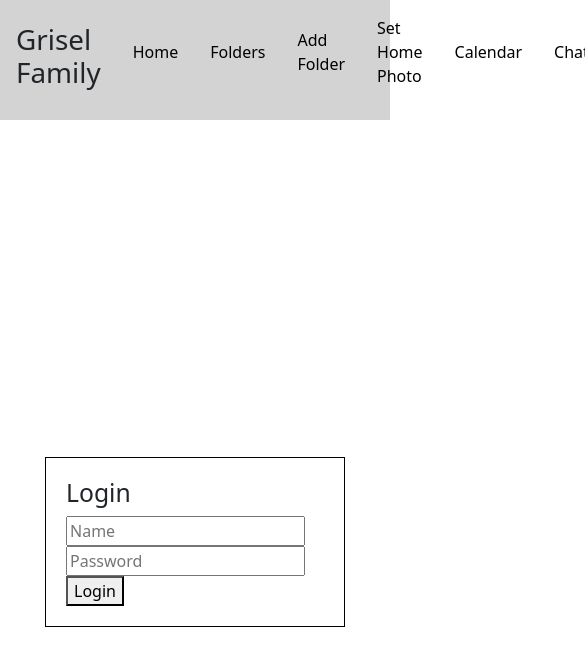
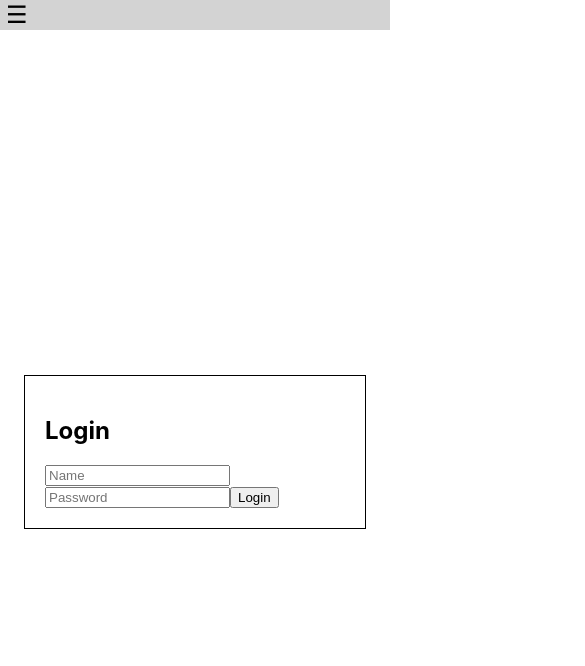
Before and after one commit to edsardgrisel/family-website-frontend, a React (Create React App) app: page /login in a window 390 px wide. Shown: the top 666 px of the page, 585 px wide, since content can reach past the window. Built offline with nearby package versions, Linux system fonts and the light colour scheme.

Commit message:
mobile compatability v1 done

```diff
--- a/src/App.css
+++ b/src/App.css
@@ -6,6 +6,8 @@
   height: 40vmin;
   pointer-events: none;
 }
+
+
 
 @media (prefers-reduced-motion: no-preference) {
   .App-logo {
--- a/src/components/Navbar.js
+++ b/src/components/Navbar.js
@@ -1,43 +1,50 @@
-import React from 'react';
+import React, { useState } from 'react';
 import { Link } from 'react-router-dom';
-import { Button } from 'react-bootstrap'; // Import Button from react-bootstrap
-import 'bootstrap/dist/css/bootstrap.min.css'; // Import Bootstrap CSS
+import '../styles/Navbar.css';
 
-const Navbar = ({ handleLogout }) => {
-    const userName = localStorage.getItem('userName');
+export default function Navbar({ userName, handleLogout }) {
+  const [isMobileMenuOpen, setIsMobileMenuOpen] = useState(false);
+
+  const toggleMobileMenu = () => {
+    setIsMobileMenuOpen(!isMobileMenuOpen);
+  };
+
+  const closeMobileMenu = () => {
+    setIsMobileMenuOpen(false);
+  };
 
   return (
-        <nav style={{ display: 'flex', justifyContent: 'space-between', alignItems: 'center', background: 'lightgray', padding: '1rem' }}>
-            <div>
-                <h1>Grisel Family</h1>
+    <nav className="navbar">
+      <div style={{ display: 'flex', alignItems: 'center' }}>
+        <button className="menu-toggle" onClick={toggleMobileMenu}>
+          &#9776;
+        </button>
       </div>
-            <ul style={{ display: 'flex', listStyle: 'none', justifyContent: 'flex-end', gap: '2rem', alignItems: 'center' }}>
+      <ul className={isMobileMenuOpen ? 'open' : ''}>
         <li>
-                    <Link to="/" style={{ textDecoration: 'none', color: 'black' }}>Home</Link>
+          <Link to="/" style={{ textDecoration: 'none', color: 'black' }} onClick={closeMobileMenu}>Home</Link>
         </li>
         <li>
-                    <Link to="/folders" style={{ textDecoration: 'none', color: 'black' }}>Folders</Link>
+          <Link to="/folders" style={{ textDecoration: 'none', color: 'black' }} onClick={closeMobileMenu}>Folders</Link>
         </li>
         <li>
-                    <Link to="/add-folder" style={{ textDecoration: 'none', color: 'black' }}>Add Folder</Link>
+          <Link to="/add-folder" style={{ textDecoration: 'none', color: 'black' }} onClick={closeMobileMenu}>Add Folder</Link>
         </li>
         <li>
-                    <Link to="/set-home-photo" style={{ textDecoration: 'none', color: 'black' }}>Set Home Photo</Link>
+          <Link to="/set-home-photo" style={{ textDecoration: 'none', color: 'black' }} onClick={closeMobileMenu}>Set Home Photo</Link>
         </li>
         <li>
-                    <Link to="/calendar" style={{ textDecoration: 'none', color: 'black' }}>Calendar</Link>
+          <Link to="/calendar" style={{ textDecoration: 'none', color: 'black' }} onClick={closeMobileMenu}>Calendar</Link>
         </li>
         <li>
-                    <Link to="/chat" style={{ textDecoration: 'none', color: 'black' }}>Chat</Link>
+          <Link to="/chat" style={{ textDecoration: 'none', color: 'black' }} onClick={closeMobileMenu}>Chat</Link>
         </li>
         <li>
-                    <Button onClick={handleLogout}>
+          <button onClick={() => { handleLogout(); closeMobileMenu(); }} style={{ textDecoration: 'none', color: 'black', background: 'none', border: 'none', cursor: 'pointer' }}>
             {userName ? `Log Out of ${userName}` : 'Log Out'}
-                    </Button>
+          </button>
         </li>
       </ul>
     </nav>
   );
-};
-
-export default Navbar;
+}
--- a/src/styles/Home.css
+++ b/src/styles/Home.css
@@ -2,8 +2,16 @@
 
 .home-container {
     width: 100%;
-    padding: 0 10px;
-}
+    margin: 0;
+    padding: 0;
+  }
+
+  .home-image {
+    width: 100%;
+    display: block;
+    margin: 0; /* Remove any margin */
+    padding: 0; /* Remove any padding */
+  }
 
 .home-header {
     font-size: 24px;
--- a/src/styles/Navbar.css
+++ b/src/styles/Navbar.css
@@ -0,0 +1,74 @@
+/* Default styles for desktop */
+.navbar {
+    width: 100%;
+    background-color: lightgray;
+  }
+
+  .navbar-container {
+    max-width: 1200px;
+    margin: 0 auto;
+    padding: 10px 20px 0 20px; /* Remove bottom padding */
+    display: flex;
+    justify-content: space-between;
+    align-items: center;
+    border-bottom: none; /* Remove bottom border */
+  }
+
+  .navbar ul {
+    display: flex;
+    list-style: none;
+    justify-content: flex-end;
+    gap: 2rem;
+    align-items: center;
+    flex-grow: 1;
+  }
+
+  .navbar button.menu-toggle {
+    display: none;
+    background: none;
+    border: none;
+    font-size: 1.5rem;
+  }
+
+  .navbar li button {
+    background: none;
+    border: none;
+    cursor: pointer;
+    color: black;
+    text-decoration: none;
+  }
+
+  /* Styles for phones */
+  @media (max-width: 600px) {
+    .navbar-container {
+      flex-direction: column;
+      align-items: flex-start;
+    }
+
+    .navbar button.menu-toggle {
+      display: block;
+    }
+
+    .navbar ul {
+      display: none;
+      flex-direction: column;
+      width: 100%;
+      padding: 0;
+    }
+
+    .navbar ul.open {
+      display: flex;
+    }
+
+    .navbar li {
+      width: 100%;
+      text-align: left;
+      padding: 10px 0;
+    }
+
+    .navbar li button {
+      width: 100%;
+      text-align: left;
+      padding: 10px 0;
+    }
+  }
```
Lines whose indentation alone changed are shown as unchanged.
